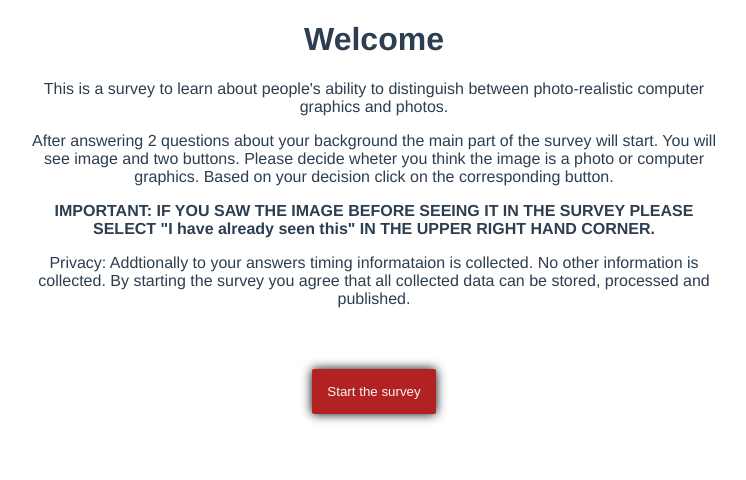
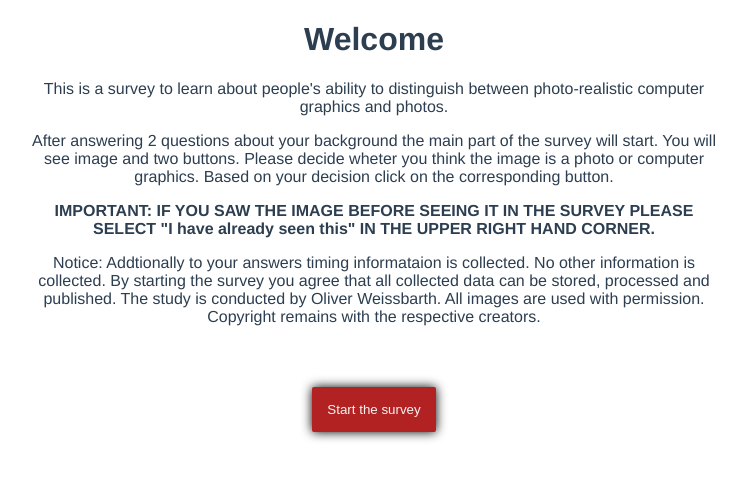
Before and after one commit to oweissbarth/photoorcgsurvey, a Vue app in the folder client/: page / in a window 1280 px wide. Shown: the top 480 px of the page, without its empty margins (266-1012 px from the left). Built offline with nearby package versions, Linux system fonts and the light colour scheme.

Commit message:
added copyright notice

```diff
--- a/client/src/views/Home.vue
+++ b/client/src/views/Home.vue
@@ -4,7 +4,7 @@
     <p>This is a survey to learn about people's ability to distinguish between photo-realistic computer graphics and photos.</p>
     <p>After answering 2 questions about your background the main part of the survey will start. You will see image and two buttons. Please decide wheter you think the image is a photo or computer graphics. Based on your decision click on the corresponding button.</p>
     <strong>IMPORTANT: IF YOU SAW THE IMAGE BEFORE SEEING IT IN THE SURVEY PLEASE SELECT "I have already seen this" IN THE UPPER RIGHT HAND CORNER.</strong>
-    <p>Privacy: Addtionally to your answers timing informataion is collected. No other information is collected. By starting the survey you agree that all collected data can be stored, processed and published.</p>
+    <p>Notice: Addtionally to your answers timing informataion is collected. No other information is collected. By starting the survey you agree that all collected data can be stored, processed and published. The study is conducted by Oliver Weissbarth. All images are used with permission. Copyright remains with the respective creators.</p>
 
     <br/>
     <router-link to="survey"><button class="startButton" type="button">Start the survey</button></router-link>
```
